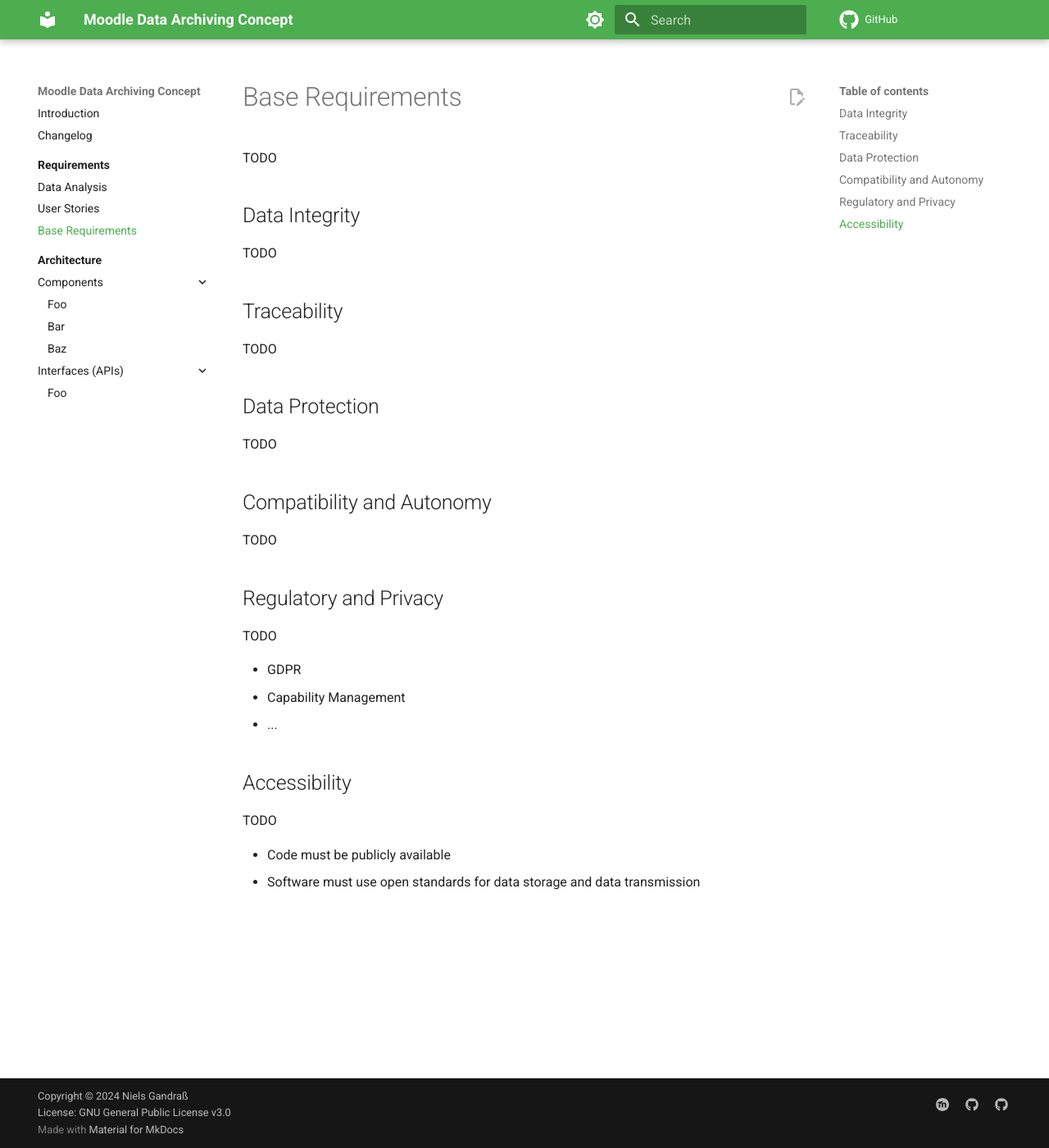
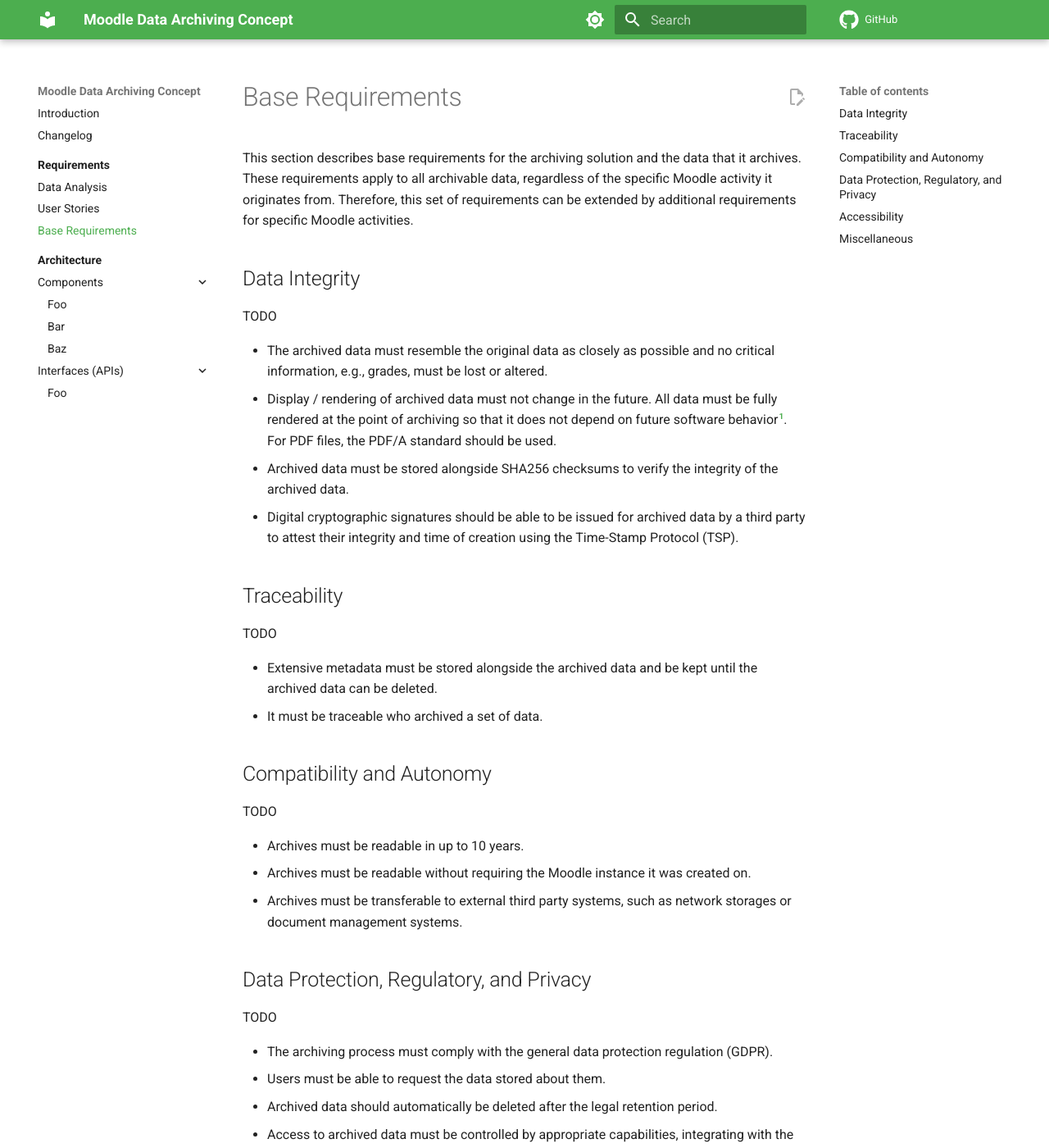
Before and after one commit to ngandrass/moodle-data-archiving-concept, an MkDocs documentation site: the page built from docs/requirements/base-requirements.md, in a window 1280 px wide and 1400 px high. Shown: the whole window at 82% size. Built offline with MkDocs 1.6.1 and Material for MkDocs 9.7.7, drawn with Linux system fonts in a browser that asks for light colours; comment, search, counter and statistics services are not loaded; some of the changed text lies outside the part shown.

Commit message:
Sketch out common base requirements

```diff
--- a/docs/requirements/base-requirements.md
+++ b/docs/requirements/base-requirements.md
@@ -1,40 +1,64 @@
 # Base Requirements
 
-TODO
+This section describes base requirements for the archiving solution and the data that it archives. These requirements
+apply to all archivable data, regardless of the specific Moodle activity it originates from. Therefore, this set of
+requirements can be extended by additional requirements for specific Moodle activities.
 
 
 ## Data Integrity
 
 TODO
 
+- The archived data must resemble the original data as closely as possible and no critical information, e.g., grades,
+  must be lost or altered.
+- Display / rendering of archived data must not change in the future. All data must be fully rendered at the point of
+  archiving so that it does not depend on future software behavior[^1]. For PDF files, the PDF/A standard should be used.
+- Archived data must be stored alongside SHA256 checksums to verify the integrity of the archived data.
+- Digital cryptographic signatures should be able to be issued for archived data by a third party to attest their
+  integrity and time of creation using the Time-Stamp Protocol (TSP).
+
+[^1]: This explicitly excludes dynamic web content (HTML files), such as JavaScript-based applets or similar, from being
+      a valid archiving format on its own. This is due to it requiring rendering inside a browser, which is not
+      guaranteed to be reproducible in the future.
+
 
 ## Traceability
 
 TODO
 
-
-## Data Protection
-
-TODO
+- Extensive metadata must be stored alongside the archived data and be kept until the archived data can be deleted.
+- It must be traceable who archived a set of data.
 
 
 ## Compatibility and Autonomy
 
 TODO
 
+- Archives must be readable in up to 10 years.
+- Archives must be readable without requiring the Moodle instance it was created on.
+- Archives must be transferable to external third party systems, such as network storages or document management systems.
 
-## Regulatory and Privacy
+
+## Data Protection, Regulatory, and Privacy
 
 TODO
 
-- GDPR
-- Capability Management
-- ...
+- The archiving process must comply with the general data protection regulation (GDPR).
+- Users must be able to request the data stored about them.
+- Archived data should automatically be deleted after the legal retention period.
+- Access to archived data must be controlled by appropriate capabilities, integrating with the Moodle role concept.
+- Private data must not compulsorily be sent to third-party services that are not under the control of the institution.
 
 
 ## Accessibility
 
 TODO
 
-- Code must be publicly available
-- Software must use open standards for data storage and data transmission
+- The archiving software must use open standards for data storage and data transmission to ensure that the data can
+  still be accessed in the future, without requiring specific software.
+- The code of the archiving solution should be publicly available, free of charge.
+
+
+## Miscellaneous
+
+- Archives should be compressed to preserve storage space.
```
